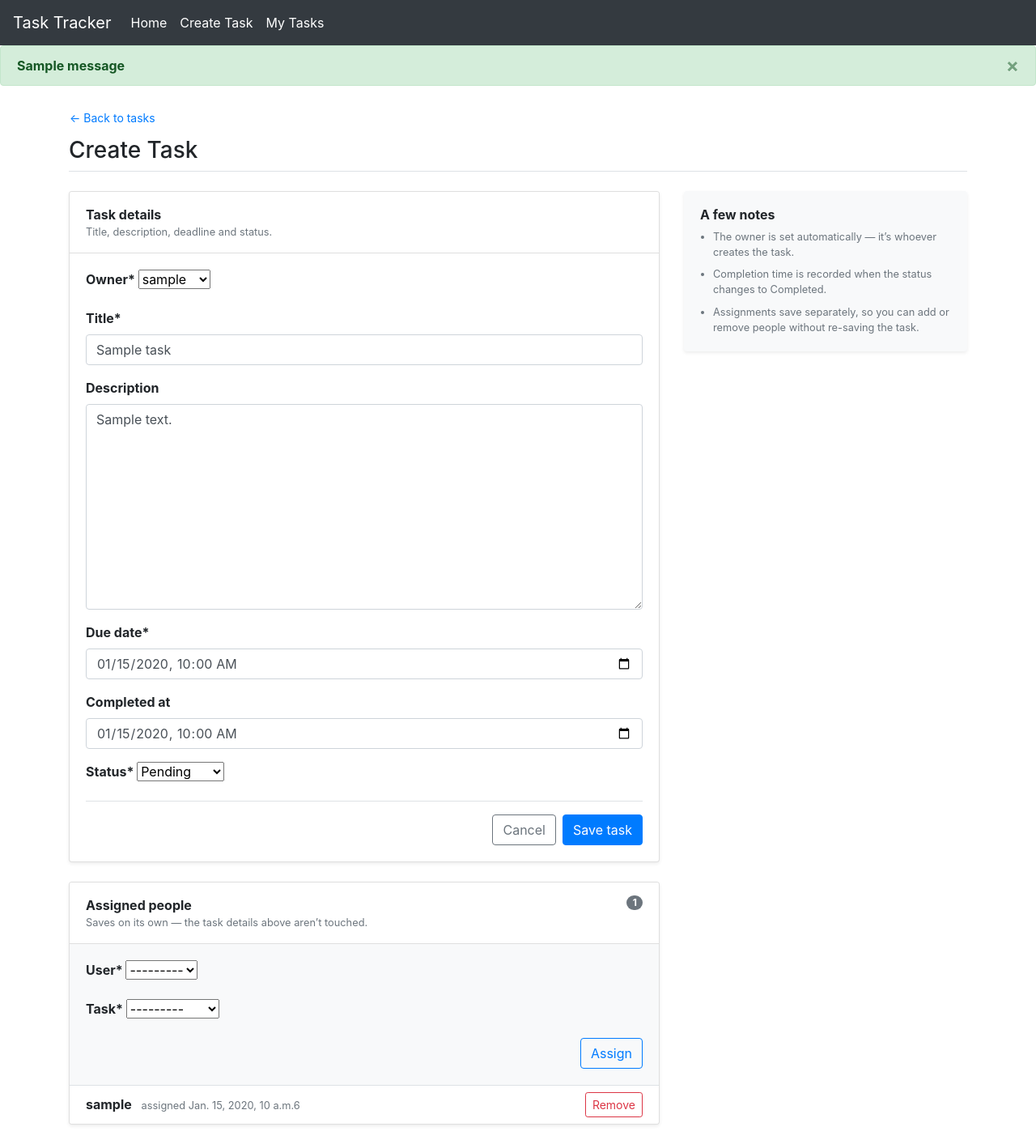
After one commit to ubaidwazir/Task-Tracker, a Django app: page /project/1/edit/ in a window 1280 px wide. The commit adds this page. Shown: the whole page at 81% size. Run offline with Django 5.2, Linux system fonts and the light colour scheme; tables that the repository leaves empty hold one stand-in row (values such as "Sample post"); one stand-in notice (Sample message) is shown; some libraries are stand-ins or nearby versions.

Commit message:
ADD: Added delete, update forms

```diff
--- /dev/null
+++ b/project/forms.py
@@ -0,0 +1,24 @@
+from django import forms
+from django.contrib.auth.models import User
+from .models import Task, TaskAssignment
+
+class CreateTaskForm(forms.ModelForm):
+    class Meta:
+        model = Task
+        fields = ["owner", "title", "description", "due_date", "completed_at", "status"]
+        widgets = {
+            "due_date": forms.DateTimeInput(
+                attrs={"type": "datetime-local", "class": "form-control"},
+                format="%Y-%m-%dT%H:%M",
+            ),
+            "completed_at": forms.DateTimeInput(
+                attrs={"type": "datetime-local", "class": "form-control"},
+                format="%Y-%m-%dT%H:%M",
+            ),
+        }
+
+
+class AssignedToForm(forms.ModelForm):
+    class Meta:
+        model = TaskAssignment
+        fields = ["user", "task"]
--- a/project/models.py
+++ b/project/models.py
@@ -1,4 +1,5 @@
 from django.db import models
+from django.urls import reverse
 from django.contrib.auth.models import User
 
 class TaskChoices(models.TextChoices):
@@ -24,6 +25,10 @@ class Task(models.Model):
         ordering = ["-due_date"]
 
 
+    def get_absolute_url(self):
+        return reverse("project:task_detail", kwargs={"pk": self.pk})
+
+
 
 class TaskAssignment(models.Model):
     user = models.ForeignKey(User, on_delete=models.CASCADE, related_name="assignments")
--- a/project/templates/project/single_tasks_page.html
+++ b/project/templates/project/single_tasks_page.html
@@ -13,7 +13,7 @@
                 <!-- swap badge-secondary for warning / info / success per status -->
                 <span class="badge badge-pill badge-secondary">{{user_tasks.count}}</span>
             </div>
-            <a href="#" class="btn btn-sm btn-primary">+ New Task</a>
+            <a href="{% url 'project:create_task' %}" class="btn btn-sm btn-primary">+ New Task</a>
         </div>
         <!-- ==================== TOOLBAR ==================== -->
         <div class="row mb-3">
@@ -72,7 +72,7 @@
                                             {% endif %}
                                         </td>
                                         <td class="align-middle text-right text-nowrap">
-                                            <a href="#" class="btn btn-sm btn-outline-primary">View</a>
+                                            <a href="{% url 'project:task_detail' task.task.id %}" class="btn btn-sm btn-outline-primary">View</a>
                                         </td>
                                     </tr>
                                 {% endfor %}
--- /dev/null
+++ b/project/templates/project/task_form.html
@@ -0,0 +1,106 @@
+{% extends "base.html" %}
+{% load crispy_forms_tags %}
+{% block title %}
+    Create Task
+{% endblock title %}
+{% block content %}
+    <div class="container my-4">
+        <!-- ==================== BACK LINK ==================== -->
+        <a href="{% url "web:home" %}" class="btn btn-sm btn-link pl-0 mb-2">&larr; Back to tasks</a>
+        <!-- ==================== PAGE HEADER ==================== -->
+        <div class="border-bottom pb-2 mb-4">
+            <!-- reads "Create Task" when adding, "Edit Task" when updating -->
+            <h1 class="h3 mb-0">Create Task</h1>
+        </div>
+        <div class="row">
+            <div class="col-lg-8">
+                <!-- ==================== NON-FIELD ERRORS ==================== -->
+                <div class="alert alert-danger d-none" role="alert">
+                    <strong>That didn&rsquo;t work.</strong> Please check the fields below.
+                </div>
+                <!-- ============================================================ -->
+                <!-- FORM 1 - TASK DETAILS                                        -->
+                <!-- ============================================================ -->
+                <div class="card shadow-sm mb-4">
+                    <div class="card-header bg-white py-3">
+                        <span class="font-weight-bold">Task details</span>
+                        <small class="text-muted d-block">Title, description, deadline and status.</small>
+                    </div>
+                    <div class="card-body">
+                        <form method="post">
+                            {% csrf_token %}
+                            {{ task_create|crispy }}
+                            <div class="d-flex justify-content-end border-top pt-3 mt-3">
+                                <a href="{% url "web:home" %}" class="btn btn-outline-secondary mr-2">Cancel</a>
+                                <!-- named so the view can tell which form was posted -->
+                                <button type="submit" name="save_task" class="btn btn-primary">Save task</button>
+                            </div>
+                        </form>
+                    </div>
+                </div>
+                <!-- ============================================================ -->
+                <!-- FORM 2 - ASSIGNMENTS                                         -->
+                <!-- ============================================================ -->
+                <div class="card shadow-sm">
+                    <div class="card-header bg-white py-3 d-flex justify-content-between align-items-start">
+                        <div>
+                            <span class="font-weight-bold">Assigned people</span>
+                            <small class="text-muted d-block">Saves on its own &mdash; the task details above aren&rsquo;t touched.</small>
+                        </div>
+                        <span class="badge badge-pill badge-secondary">{{assigned_tasks.count}}</span>
+                    </div>
+                    <!-- ---------- add someone ---------- -->
+                    <div class="card-body bg-light border-bottom">
+                        <form method="post">
+                            {% csrf_token %}
+                            {{ assigned_to|crispy }}
+                            <div class="d-flex justify-content-end">
+                                <button type="submit" name="save_assignment" class="btn btn-outline-primary">Assign</button>
+                            </div>
+                        </form>
+                    </div>
+                    <!-- ---------- who is already assigned ---------- -->
+                    {% if assigned_tasks %}
+                    <ul class="list-group list-group-flush">
+                        <!-- loop this item once per current assignment -->
+                        {% for assignment in assigned_tasks  %}
+                        <li class="list-group-item d-flex justify-content-between align-items-center py-2">
+                            <div>
+                                <span>{{assignment.user.username}}</span>
+                                <small class="text-muted ml-2">assigned {{assignment.assigned_at}}6</small>
+                            </div>
+                            <form method="post" class="mb-0">
+                                {% csrf_token %}
+                                <button type="submit"
+                                        name="remove_assignment"
+                                        value="{{assignment.user.id}}"
+                                        class="btn btn-sm btn-outline-danger">Remove</button>
+                            </form>
+                        </li>
+                        {% endfor %}
+                        <!-- end of the repeated item -->
+                    </ul>
+                    {% else %}
+                    <!-- shown instead of the list when nobody is assigned -->
+                    <div class="card-body text-center text-muted py-3">
+                        <p class="mb-0 small">Nobody is assigned yet.</p>
+                    </div>
+                    {% endif %}
+                </div>
+            </div>
+            <!-- ==================== SIDE NOTE ==================== -->
+            <div class="col-lg-4">
+                <div class="card shadow-sm bg-light border-0">
+                    <div class="card-body">
+                        <h6 class="font-weight-bold">A few notes</h6>
+                        <ul class="small text-muted mb-0 pl-3">
+                            <li class="mb-2">The owner is set automatically &mdash; it&rsquo;s whoever creates the task.</li>
+                            <li class="mb-2">Completion time is recorded when the status changes to Completed.</li>
+                            <li>Assignments save separately, so you can add or remove people without re-saving the task.</li>
+                        </ul>
+                    </div>
+                </div>
+            </div>
+        </div>
+    </div>
+{% endblock content %}
--- a/project/urls.py
+++ b/project/urls.py
@@ -3,10 +3,16 @@ from .views import (
     single_tasks_list_page,
     task_detail_page,
     task_delete,
+    create_task,
+    my_tasks,
+    edit_task,
 )
 app_name="project"
 urlpatterns = [
+    path("<int:pk>/detail/", task_detail_page, name="task_detail"),
+    path("<int:id>/delete/", task_delete, name="delete_task"),
+    path("create/", create_task, name="create_task"),
     path("<str:status>/", single_tasks_list_page, name="single_tasks_list_page"),
-    path("<int:id>/detail/", task_detail_page, name="task_detail"),
-    path("<int:id>/delete/", task_delete, name="delete_task")
+    path("my-tasks", my_tasks, name="my_tasks"),
+    path("<int:id>/edit/", edit_task, name="edit_task"),
 ]
--- a/project/views.py
+++ b/project/views.py
@@ -1,6 +1,8 @@
 from django.shortcuts import render, redirect
+from django.contrib import messages
 from .models import TaskAssignment, TaskChoices, Task
 from django.contrib.auth.models import User
+from .forms import CreateTaskForm, AssignedToForm
 
 
 def single_tasks_list_page(request, status):
@@ -19,8 +21,8 @@ def single_tasks_list_page(request, status):
     return render(request, "project/single_tasks_page.html", context)
 
 
-def task_detail_page(request, id):
-    task = Task.objects.get(id=id)
+def task_detail_page(request, pk):
+    task = Task.objects.get(id=pk)
     task_assigned_to = task.assignments.all().select_related("user")
 
     context = {
@@ -33,3 +35,75 @@ def task_detail_page(request, id):
 def task_delete(request, id):
     Task.objects.get(id=id).delete()
     return redirect("web:home")
+
+
+def create_task(request):
+    if request.method == "POST":
+        task_create = CreateTaskForm(request.POST)
+        if task_create.is_valid():
+            task = task_create.save()
+            messages.success(request, "Task created successfully!")
+            return redirect(task)
+    else:
+        task_create = CreateTaskForm()
+
+    return render(request, "project/task_form.html", {"task_create":task_create})
+
+
+def my_tasks(request):
+    user = User.objects.filter(username="admin").first()
+
+    tasks = Task.objects.filter(owner__username="admin")
+
+    pending_tasks = Task.objects.filter(owner__username="admin", status=TaskChoices.PENDING)
+    in_progress_tasks = Task.objects.filter(owner__username="admin", status=TaskChoices.IN_PROGRESS)
+    completed_tasks = Task.objects.filter(owner__username="admin", status=TaskChoices.COMPLETED)
+
+    context = {
+        "tasks":tasks,
+        "pending_tasks": pending_tasks,
+        "in_progress_tasks": in_progress_tasks,
+        "completed_tasks": completed_tasks,
+    }
+    return render(request, "project/my_tasks.html", context)
+
+
+def edit_task(request, id):
+    task = Task.objects.get(id=id)
+
+    assigned_tasks = task.assignments.select_related("user")
+
+    if request.method == "POST":
+        task_create = CreateTaskForm(request.POST, instance=task)
+        assigned_to = AssignedToForm(request.POST)
+
+        if "save_task" in request.POST:
+            if task_create.is_valid():
+                task = task_create.save()
+                messages.success(request, "Task Saved Successfully!")
+                return redirect(task)
+
+        elif "save_assignment" in request.POST:
+            if assigned_to.is_valid():
+                assigned_to.save()
+                messages.success(request, "Assignment Updated Successfully!")
+                return redirect(task)
+
+        elif "remove_assignment" in request.POST:
+            user = request.POST["remove_assignment"]
+            remove_user = TaskAssignment.objects.filter(user=user, task__id=id)
+            remove_user.delete()
+            messages.success(request, "User has been successfully removed from this task.")
+            return redirect(task)
+
+    else:
+        task_create = CreateTaskForm(instance=task)
+        assigned_to = AssignedToForm(instance=task)
+
+    context = {
+        "task_create":task_create,
+        "assigned_to":assigned_to,
+        "assigned_tasks": assigned_tasks,
+    }
+
+    return render(request, "project/task_form.html", context)
--- a/templates/base.html
+++ b/templates/base.html
@@ -33,11 +33,24 @@
                         <a class="nav-link" href="{% url "web:home" %}">Home <span class="sr-only">(current)</span></a>
                     </li>
                     <li class="nav-item active">
-                        <a class="nav-link" href="{% url "web:home" %}">Create Task <span class="sr-only">(current)</span></a>
+                        <a class="nav-link" href="{% url "project:create_task" %}">Create Task <span class="sr-only">(current)</span></a>
+                    </li>
+                    <li class="nav-item active">
+                        <a class="nav-link" href="{% url "project:my_tasks" %}">My Tasks <span class="sr-only">(current)</span></a>
                     </li>
                 </ul>
             </div>
         </nav>
+        {% if messages %}
+            {% for message in messages %}
+                <div class="alert alert-{{message.tags}} alert-dismissible fade show" role="alert">
+                    <strong>{{message}}
+                    <button type="button" class="close" data-dismiss="alert" aria-label="Close">
+                        <span aria-hidden="true">&times;</span>
+                    </button>
+                </div>
+            {% endfor %}
+        {% endif %}
         {% block content %}
         {% endblock content %}
         <!-- Optional JavaScript -->
```
Also changed, not shown: project/templates/project/my_tasks.html (added, +125 -0 lines), project/templates/project/task_detail.html (+15 -8 lines), task_tracker/settings.py (+5 -12 lines). Lines whose indentation alone changed are shown as unchanged.
